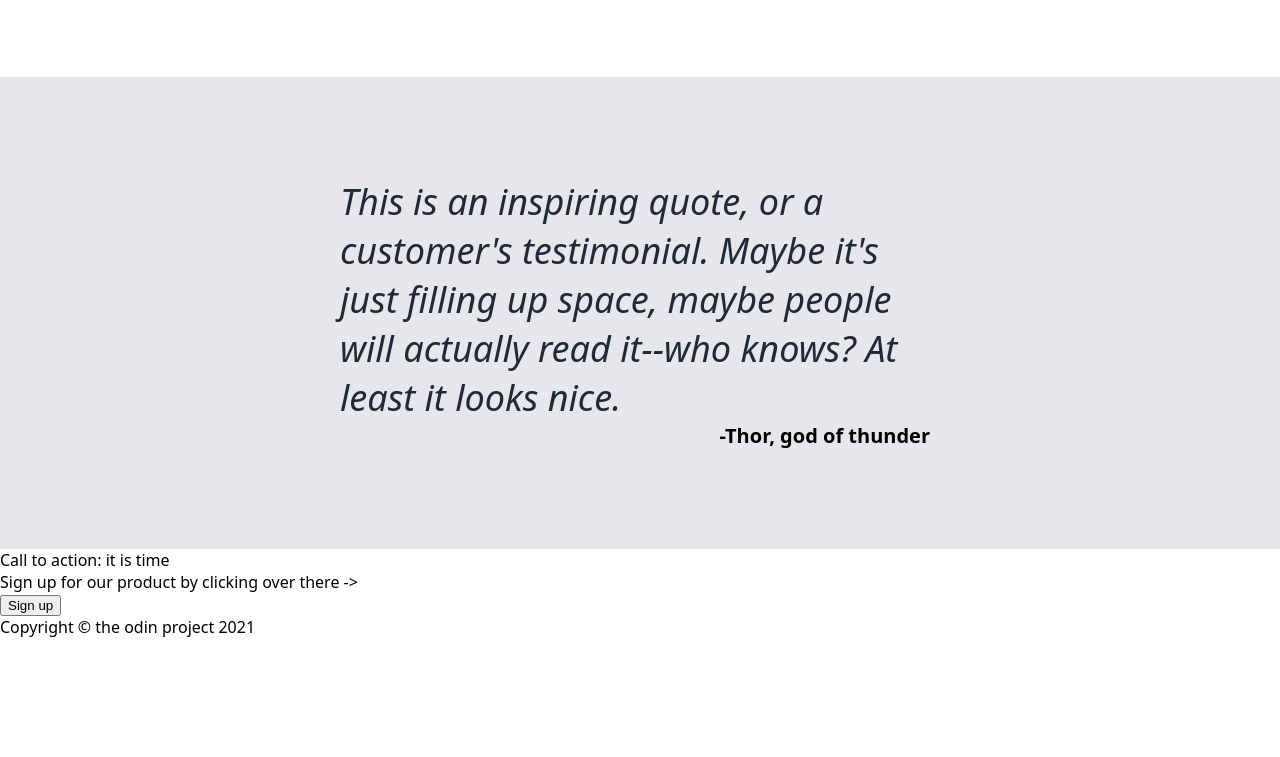
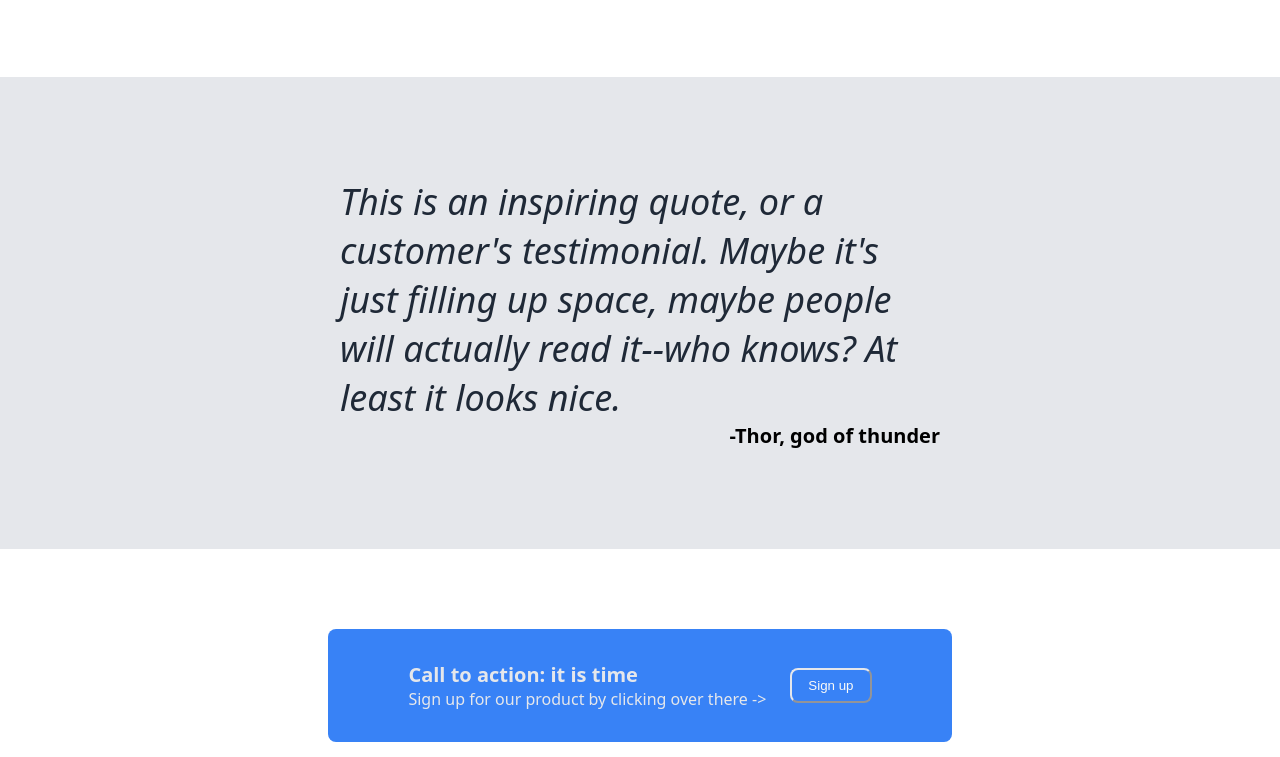
Before and after one commit to gitxandert/cool-website, a plain HTML site: page index.html in a window 1280 px wide. Shown: the part 783-1540 px from the top of the page. Before the commit the page ends 1421 px from the top, so only its background shows below. Drawn offline with Linux system fonts and the light colour scheme.

Commit message:
Update style.css with call-to-action and footer

```diff
--- a/style.css
+++ b/style.css
@@ -7,6 +7,7 @@ body {
 
 .header {
     display: flex;
+    flex-shrink: 0;
     padding: 16px;
     justify-content: space-between;
     background-color: #1F2937;
@@ -136,12 +137,19 @@ img {
     text-align: center;
 }
 
+.quote-sect {
+    display: flex;
+    justify-content: center;
+    align-items: center;
+    padding: 100px;
+    background-color: #E5E7EB;
+}
 .quote {
     display: flex;
     flex-direction: column;
     justify-content: center;
+    width: 600px;
     background-color: #E5E7EB;
-    padding: 100px 350px;
 }
 
 .quotation {
@@ -155,7 +163,58 @@ img {
 }
 
 .citation {
+    display: flex;
     align-self: flex-end;
     font-weight: bold;
     font-size: 20px;
 }
+
+.action-block {
+    display: flex;
+    justify-content: center;
+    align-items: center;
+    margin: 80px;
+}
+
+.action {
+    display: flex;
+    flex-shrink: 0;
+    justify-content: space-between;
+    background-color: #3882F6;
+    align-items: center;
+    border-radius: 8px;
+    padding: 32px 80px;
+    gap: 24px;
+}
+
+.words {
+    display: flex;
+    flex-direction: column;
+}
+
+.words .text {
+    color:#E5E7EB;
+    font-weight: bold;
+    font-size: 20px;
+}
+
+.words .subtext {
+    color:#E5E7EB;
+}
+
+.action .button {
+    border-radius: 8px;
+    border-color: #E5E7EB;
+    background-color: #3882F6;
+    color: #F9FAF8;
+    padding: 8px 16px;
+}
+
+.footer {
+    background-color:#1F2937;
+    display: flex;
+    justify-content: center;
+    align-items: center;
+    color: #E5E7EB;
+    padding: 32px;
+}
```
